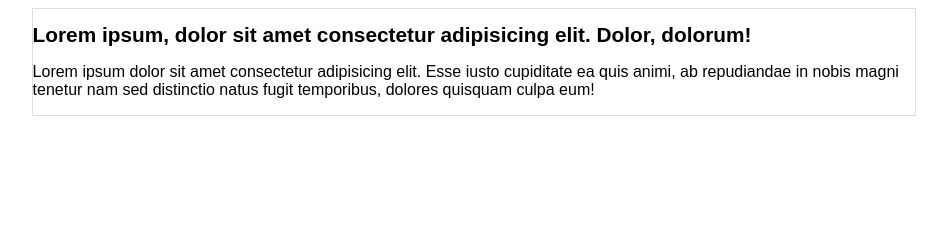
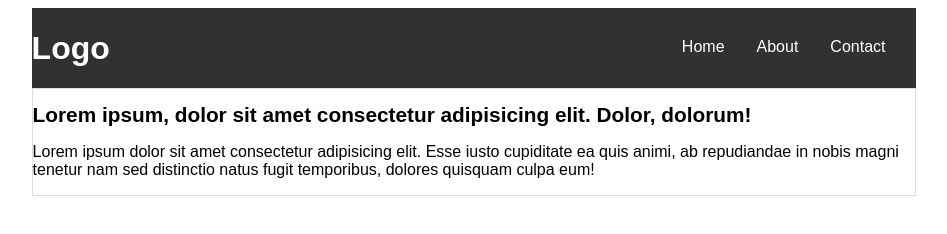
Before and after one commit to ezandrez/cursogit, a plain HTML site: page index.html in a window 1280 px wide. Shown: the whole page, without its empty margins (166-1113 px from the left). Drawn offline with Linux system fonts and the light colour scheme.

Commit message:
agregando header

```diff
--- a/index.html
+++ b/index.html
@@ -9,6 +9,14 @@
 </head>
 <body>
   <div class="container">
+    <div class="header">
+      <h1>Logo</h1>
+      <ul>
+        <li>Home</li>
+        <li>About</li>
+        <li>Contact</li>
+      </ul>
+    </div>
     <div class="post">
       <h1>Lorem ipsum, dolor sit amet consectetur adipisicing elit. Dolor, dolorum!</h1>
       <p>Lorem ipsum dolor sit amet consectetur adipisicing elit. Esse iusto cupiditate ea quis animi, ab repudiandae in nobis magni tenetur nam sed distinctio natus fugit temporibus, dolores quisquam culpa eum!</p>
--- a/styles.css
+++ b/styles.css
@@ -15,3 +15,36 @@ body{
   font-size: 1.3em;
 
 }
+.header{
+  display: flex;
+  justify-content: space-between;
+  align-items: center;
+  /* border: 2px solid red; */
+  background: #313131;
+  color: #fff;
+  height: 5em;
+}
+.header ul {
+  list-style: none;
+    /* margin: 1em; */
+    height: inherit;
+    /* border: 2px red solid; */
+    width: 30%;
+    display: flex;
+    align-items: center;
+      justify-content: center;
+
+}
+.header ul li {
+      /* display: inline-block; */
+      height: inherit;
+      cursor: pointer;
+      display: flex;
+      align-items: center;
+      padding: 0 1em;
+      border-bottom: 2px rgba(236, 232, 232, 0) solid;
+      /* padding: 1em; */
+}
+.header ul li:hover{
+  border-bottom: 2px rgb(236, 232, 232) solid;
+}
```
